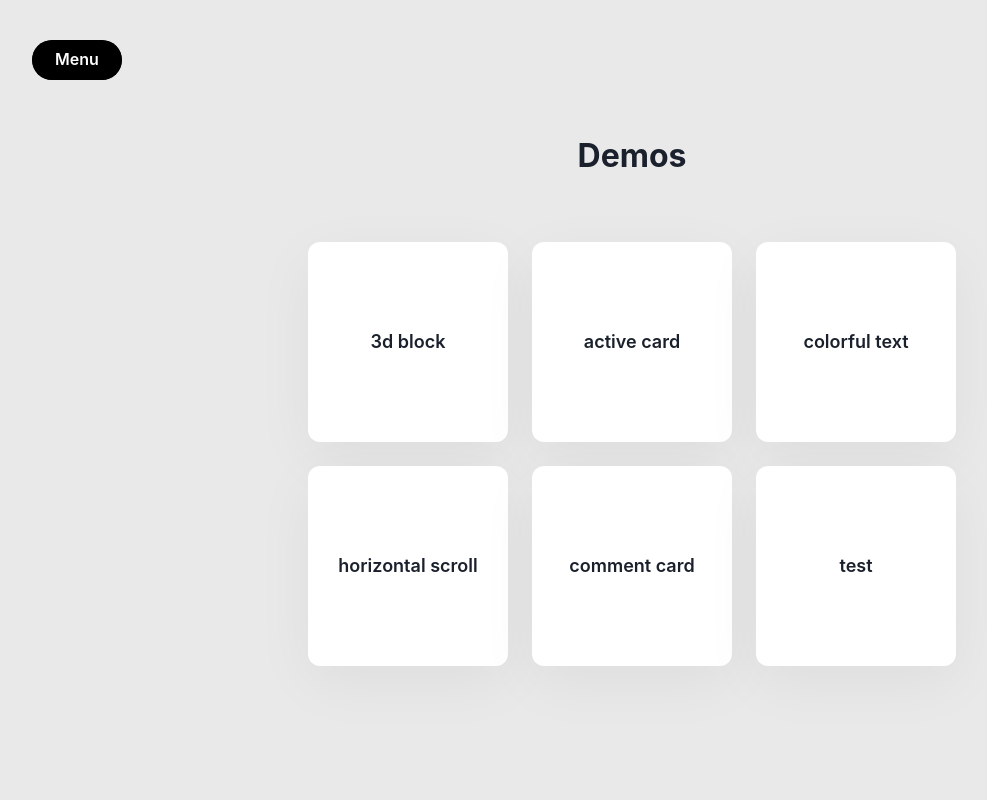
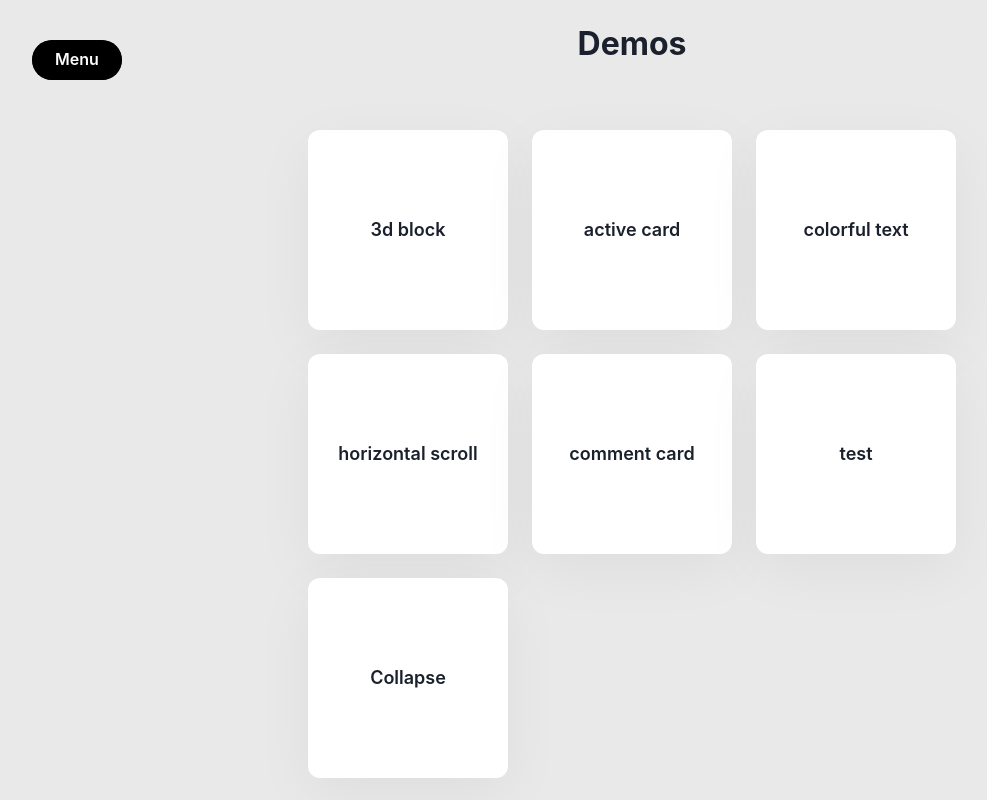
Before and after one commit to John516csd/FE-vaka, a Next.js app: page /demo in a window 1280 px wide. Shown: the whole page, without its empty margins (8-995 px from the left). Built offline with nearby package versions, Linux system fonts and the light colour scheme.

Commit message:
feat: :sparkles: update collapse url

```diff
--- a/pages/skill/collapse/index.tsx
+++ b/pages/demo/collapse/index.tsx
@@ -2,6 +2,7 @@ import React, { useRef } from "react";
 import styles from "./index.module.scss";
 import { Box, Center, Text } from "@chakra-ui/react";
 import Display from "../../../components/display";
+import Layout from "../../../components/Layout";
 
 const Collapse = () => {
   const collapseRef = useRef<HTMLDivElement>(null);
@@ -30,6 +31,7 @@ const Collapse = () => {
   //   };
 
   return (
+    <Layout>
       <Display>
         <Box
           className={styles.collapse}
@@ -55,6 +57,7 @@ const Collapse = () => {
           </Box>
         </Box>
       </Display>
+    </Layout>
   );
 };
 export default Collapse;
--- a/routes/index.ts
+++ b/routes/index.ts
@@ -27,6 +27,10 @@ export const routes = [
         url: "/test",
         label: "test",
       },
+      {
+        url: "/collapse",
+        label: "Collapse",
+      },
     ],
   },
 ];
```
Also changed, not shown: pages/index.tsx (+7 -7 lines), pages/demo/collapse/index.module.scss (renamed from pages/skill/collapse/index.module.scss). Lines whose indentation alone changed are shown as unchanged.
